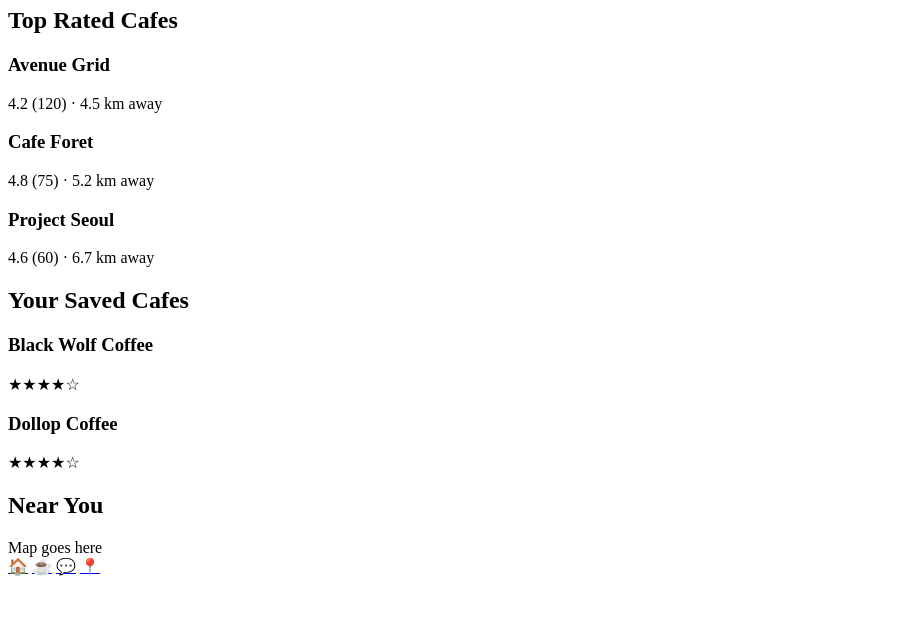
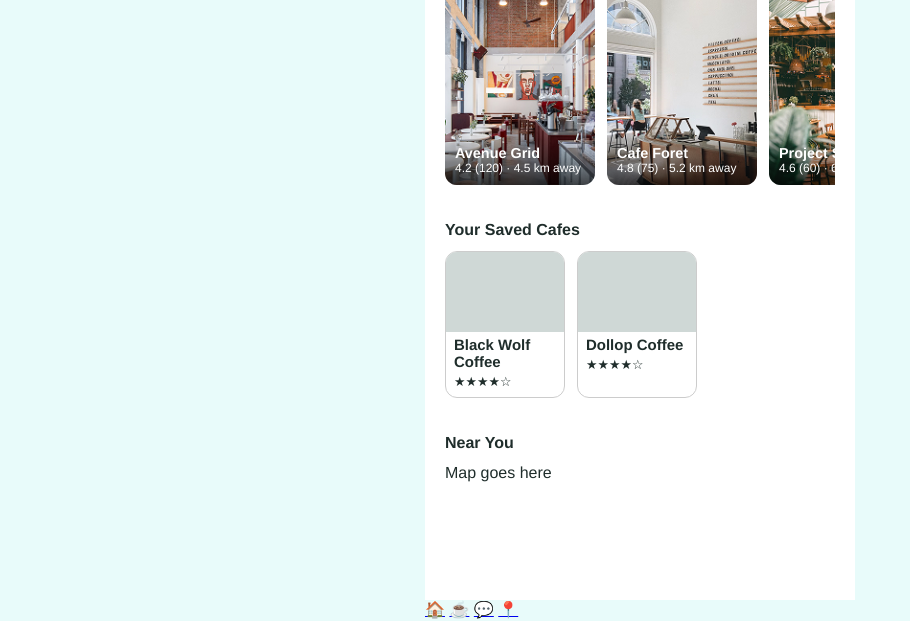
Before and after one commit to ruhani-s/Cafe-Crawler, a plain HTML site: page index.html in a window 1280 px wide. Shown: the part 179-800 px from the top of the page, without its empty margins (0-910 px from the left). Drawn offline with Linux system fonts and the light colour scheme.

Commit message:
Enhance cafe card styles with background images and position adjustments to the cafe title and description

```diff
--- a/css/styles.css
+++ b/css/styles.css
@@ -73,15 +73,22 @@ section { margin-bottom: 28px; }
 
 /* Large Top Rated cards */
 .cafe-card--large {
+  position: relative;
   width: 150px;
   height: 200px;
-  background: #8aa5a0 center / cover;   /* swap for a real photo later */
-  display: flex;
-  align-items: flex-end;
+  background: #8aa5a0 center / cover no-repeat;
   color: var(--white);
 }
 
-.cafe-card__info { padding: 10px; font-size: 0.75rem; }
+.cafe-card__info {
+  position: absolute;
+  right: 0;
+  bottom: 0;
+  left: 0;
+  padding: 10px;
+  background: linear-gradient(transparent, rgb(0 0 0 / 70%));
+  font-size: 0.75rem;
+}
 .cafe-card__info h3 { font-size: 0.9rem; }
 
 /* Small Saved cards */
--- a/index.html
+++ b/index.html
@@ -3,7 +3,7 @@
   <meta charset="UTF-8">
   <meta name="viewport" content="width=device-width, initial-scale=1.0">
   <title>Cafe Crawler</title>
-  <link rel="stylesheet" href="css/style.css">
+  <link rel="stylesheet" href="css/styles.css">
 </head>
 <body>
 
@@ -19,19 +19,19 @@
     <section>
       <h2>Top Rated Cafes</h2>
       <div class="carousel">
-        <article class="cafe-card cafe-card--large">
+        <article class="cafe-card cafe-card--large" style="background-image: url('images/avenue-grid.jpg');">
           <div class="cafe-card__info">
             <h3>Avenue Grid</h3>
             <p>4.2 (120) · 4.5 km away</p>
           </div>
         </article>
-        <article class="cafe-card cafe-card--large">
+        <article class="cafe-card cafe-card--large" style="background-image: url('images/cafe-foret.jpg');">
           <div class="cafe-card__info">
             <h3>Cafe Foret</h3>
             <p>4.8 (75) · 5.2 km away</p>
           </div>
         </article>
-        <article class="cafe-card cafe-card--large">
+        <article class="cafe-card cafe-card--large" style="background-image: url('images/project-seoul.jpg');">
           <div class="cafe-card__info">
             <h3>Project Seoul</h3>
             <p>4.6 (60) · 6.7 km away</p>
```
